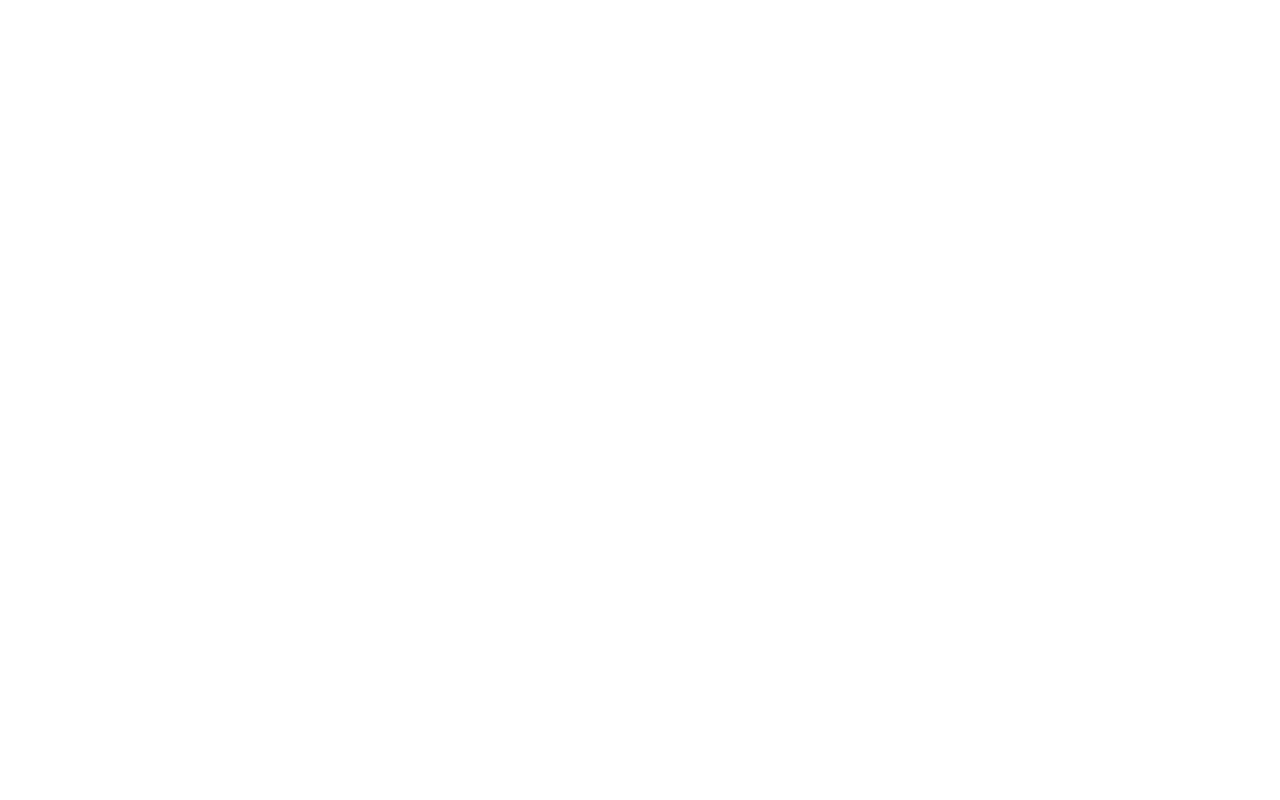
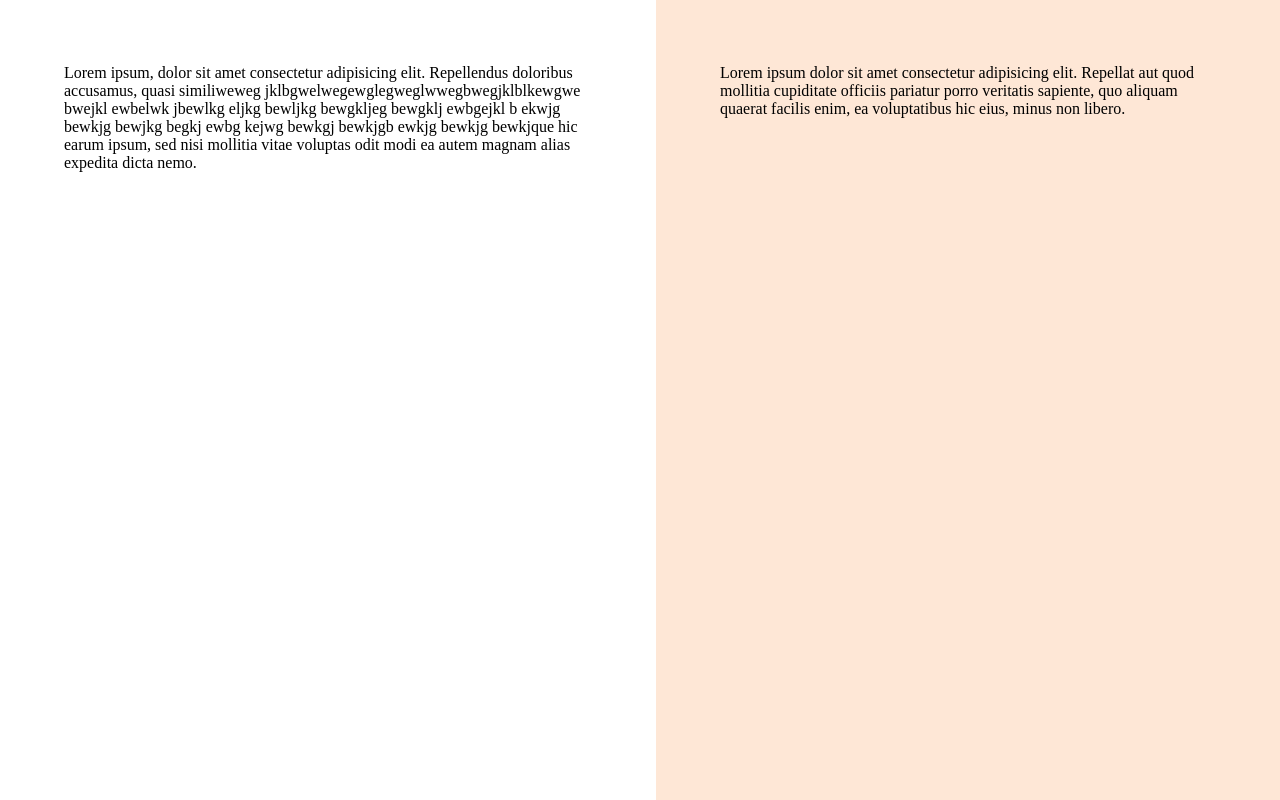
Before and after one commit to aambrosiobr/Formulario-de-Matricula, a plain HTML site: page index.html in a window 1280 px wide. Drawn offline with Linux system fonts and the light colour scheme.

Commit message:
Layout css

```diff
--- a/index.html
+++ b/index.html
@@ -14,5 +14,28 @@
 
     <link rel="stylesheet" href="styles/index.css" />
   </head>
-  <body></body>
+  <body>
+    <div id="app">
+      <main>
+        <div class="main-container">
+          Lorem ipsum, dolor sit amet consectetur adipisicing elit. Repellendus
+          doloribus accusamus, quasi similiweweg
+          jklbgwelwegewglegweglwwegbwegjklblkewgwe bwejkl ewbelwk jbewlkg eljkg
+          bewljkg bewgkljeg bewgklj ewbgejkl b ekwjg bewkjg bewjkg begkj ewbg
+          kejwg bewkgj bewkjgb ewkjg bewkjg bewkjque hic earum ipsum, sed nisi
+          mollitia vitae voluptas odit modi ea autem magnam alias expedita dicta
+          nemo.
+        </div>
+      </main>
+
+      <aside>
+        <div class="aside-container">
+          Lorem ipsum dolor sit amet consectetur adipisicing elit. Repellat aut
+          quod mollitia cupiditate officiis pariatur porro veritatis sapiente,
+          quo aliquam quaerat facilis enim, ea voluptatibus hic eius, minus non
+          libero.
+        </div>
+      </aside>
+    </div>
+  </body>
 </html>
--- a/styles/global.css
+++ b/styles/global.css
@@ -1,3 +1,9 @@
+* {
+  margin: 0;
+  padding: 0;
+  box-sizing: border-box;
+}
+
 :root {
   --font-family: "poppins", sans-serif;
   --text: 400 1rem/1.5 var(--font-family);
@@ -15,3 +21,7 @@
   --stroke-highlight: #f3541c;
   --semantic-error: #dc2626;
 }
+
+body {
+  overflow: hidden;
+}
--- a/styles/index.css
+++ b/styles/index.css
@@ -1 +1,2 @@
 @import url(global.css);
+@import url(layout.css);
--- /dev/null
+++ b/styles/layout.css
@@ -0,0 +1,26 @@
+#app {
+  display: grid;
+  grid-template-columns: 51.25% 48.75%;
+
+  height: 100vh;
+  overflow: hidden;
+}
+
+main {
+  overflow: auto;
+  padding: 4rem;
+
+  & .main-container {
+    max-width: 33rem;
+    margin-left: auto;
+  }
+}
+
+aside {
+  background-color: var(--surface-secundary);
+  padding: 4rem;
+
+  & .aside-container {
+    max-width: 31rem;
+  }
+}
```
